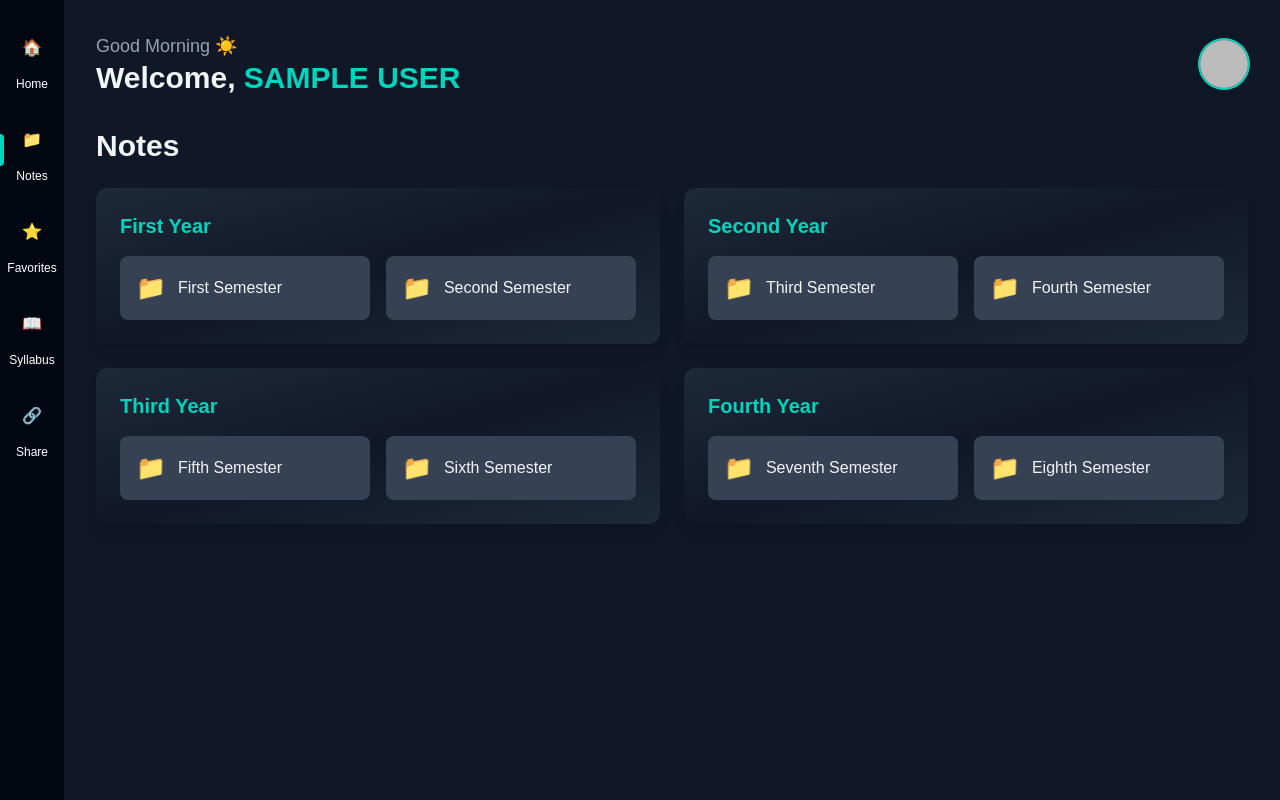
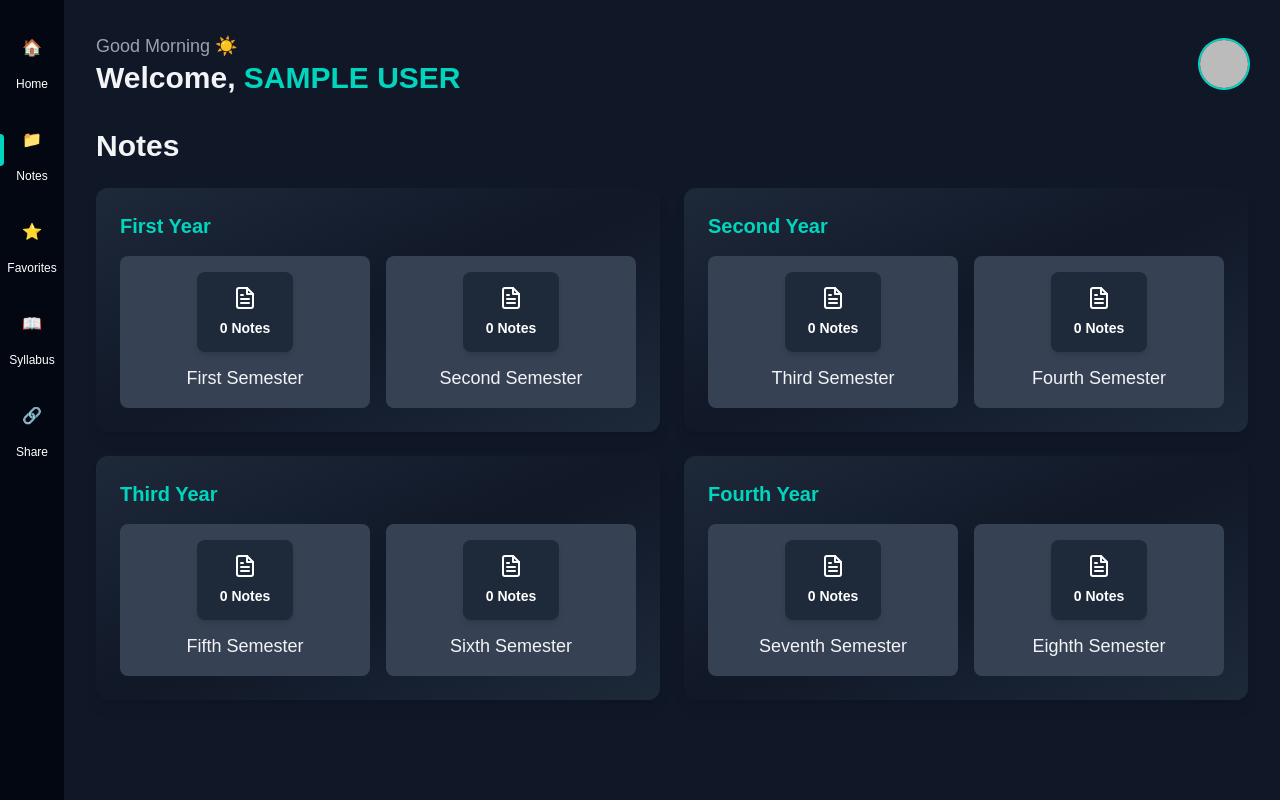
Before and after one commit to pankajsharma0001/NOTE-MANAGER, a Next.js app: page /notes in a window 1280 px wide. Built offline with nearby package versions, Linux system fonts and the light colour scheme; no server answers; the database is empty; sample sign-in values are in the browser's storage.

Commit message:
feat: implement note counts caching and improve UI for notes display

```diff
--- a/src/pages/notes/index.js
+++ b/src/pages/notes/index.js
@@ -1,8 +1,6 @@
 import { useRouter } from "next/router";
+import { useEffect, useState } from "react";
 import DashboardLayout from "../../components/DashboardLayout";
-
-export default function Notes() {
-  const router = useRouter();
 
 const years = [
   { year: "First Year", semesters: [{ name: "First Semester", slug: "first" }, { name: "Second Semester", slug: "second" }] },
@@ -11,26 +9,89 @@ export default function Notes() {
   { year: "Fourth Year", semesters: [{ name: "Seventh Semester", slug: "seventh" }, { name: "Eighth Semester", slug: "eighth" }] },
 ];
 
+const semesters = years.flatMap((year) => year.semesters);
+
+export default function Notes() {
+  const router = useRouter();
+  const [noteCounts, setNoteCounts] = useState({});
+
+  useEffect(() => {
+    let ignore = false;
+
+    async function fetchCounts() {
+      const cached = sessionStorage.getItem("noteCountsCache");
+      if (cached) {
+        if (!ignore) setNoteCounts(JSON.parse(cached));
+        return;
+      }
+
+      const entries = await Promise.all(
+        semesters.map(async (semester) => {
+          try {
+            const res = await fetch(`/api/notes?semester=${semester.slug}`);
+            const data = await res.json();
+            return [semester.slug, data.success ? data.data.length : 0];
+          } catch {
+            return [semester.slug, 0];
+          }
+        })
+      );
+
+      const counts = Object.fromEntries(entries);
+      sessionStorage.setItem("noteCountsCache", JSON.stringify(counts));
+      if (!ignore) setNoteCounts(counts);
+    }
+
+    fetchCounts();
+    return () => {
+      ignore = true;
+    };
+  }, []);
+
   return (
     <DashboardLayout>
       <h1 className="text-3xl font-bold mb-6 text-center sm:text-left">Notes</h1>
 
       <div className="grid grid-cols-1 sm:grid-cols-2 lg:grid-cols-2 gap-6">
-        {years.map((year, idx) => (
-          <div key={idx} className="bg-gradient-to-br from-gray-800 via-gray-900 to-gray-800 p-6 rounded-xl shadow-lg">
+        {years.map((year) => (
+          <div key={year.year} className="bg-gradient-to-br from-gray-800 via-gray-900 to-gray-800 p-6 rounded-xl shadow-lg">
             <h2 className="text-xl font-semibold mb-4 text-teal-400 text-center sm:text-left">{year.year}</h2>
 
             <div className="grid grid-cols-1 sm:grid-cols-2 gap-4">
-              {year.semesters.map((sem, i) => (
+              {year.semesters.map((sem) => {
+                const count = noteCounts[sem.slug];
+
+                return (
                   <div
-                  key={i}
+                    key={sem.slug}
                     onClick={() => router.push(`/notes/${sem.slug}`)}
-                  className="flex items-center justify-center sm:justify-start p-4 bg-gray-700 rounded-lg cursor-pointer hover:bg-teal-400 hover:text-gray-900 transition transform hover:scale-105 text-center sm:text-left"
+                    className="flex flex-col items-center justify-center gap-3 p-4 bg-gray-700 rounded-lg cursor-pointer hover:bg-teal-400 hover:text-gray-900 transition transform hover:scale-105 text-center min-h-[8rem]"
                   >
-                  <span className="text-2xl mr-3">{/* 📁 icon */}📁</span>
-                  <span className="truncate">{sem.name}</span>
+                    <div className="flex flex-col items-center justify-center gap-1 sm:gap-2 bg-gray-800 text-white rounded-lg w-20 h-16 sm:w-24 sm:h-20 shadow-md">
+                      <svg
+                        className="w-5 h-5 sm:w-6 sm:h-6"
+                        viewBox="0 0 24 24"
+                        fill="none"
+                        stroke="currentColor"
+                        strokeWidth="2"
+                        strokeLinecap="round"
+                        strokeLinejoin="round"
+                        aria-hidden="true"
+                      >
+                        <path d="M14 2H6a2 2 0 0 0-2 2v16a2 2 0 0 0 2 2h12a2 2 0 0 0 2-2V8z" />
+                        <path d="M14 2v6h6" />
+                        <path d="M16 13H8" />
+                        <path d="M16 17H8" />
+                        <path d="M10 9H8" />
+                      </svg>
+                      <span className="text-xs sm:text-sm font-semibold">
+                        {count ?? "..."} {count === 1 ? "Note" : "Notes"}
+                      </span>
                     </div>
-              ))}
+                    <span className="text-base sm:text-lg font-medium truncate max-w-full">{sem.name}</span>
+                  </div>
+                );
+              })}
             </div>
           </div>
         ))}
--- a/src/pages/share.js
+++ b/src/pages/share.js
@@ -45,14 +45,14 @@ export default function SharePage() {
   };
 
   const subjectsBySemester = {
-    1: ["Applied Chemistry","Applied Physics","Calculus I","Communication Techniques","Computer Programming","Engineering Drawing"],
-    2: ["Algebra & Geometry","Applied Mechanics","Basic Electrical and Electronics Engineering","Civil Engineering Materials","Civil Engineering Workshop","Engineering Geology","Introduction to Energy Engineering"],
-    3: ["Building Technology","Calculus II","Fluid Mechanics","Numerical Methods","Strength of Materials","Surveying I"],
-    4: ["Engineering Economics","Hydraulics","Probability and Statistics","Soil Mechanics","Structural Analysis I","Surveying II"],
-    5: ["Engineering Hydrology","Design of Steel and Timber Structure","Foundation Engineering","Structural Analysis II","Transportation Engineering I","Water Supply Engineering"],
-    6: ["Civil Engineering Project I","Concrete Technology & Masonry Structure","Estimation and Valuation","Elective I","Irrigation and Dranage Engineering","Sanitary Engineering","Survery Field Project","Transportation Engineering II"],
-    7: ["Civil Engineering Project II","Construction Project Management","Design of R.C.C. Structure","Elective II","Engineering Professional Practice","Hydropower Engineering"],
-    8: ["Elective III","Internship"],
+    1: ["Applied Chemistry", "Applied Physics", "Calculus I", "Communication Techniques", "Computer Programming", "Engineering Drawing"],
+    2: ["Algebra & Geometry", "Applied Mechanics", "Basic Electrical and Electronics Engineering", "Civil Engineering Materials", "Civil Engineering Workshop", "Engineering Geology", "Introduction to Energy Engineering"],
+    3: ["Building Technology", "Calculus II", "Fluid Mechanics", "Numerical Methods", "Strength of Materials", "Surveying I"],
+    4: ["Engineering Economics", "Hydraulics", "Probability and Statistics", "Soil Mechanics", "Structural Analysis I", "Surveying II"],
+    5: ["Engineering Hydrology", "Design of Steel and Timber Structure", "Foundation Engineering", "Structural Analysis II", "Transportation Engineering I", "Water Supply Engineering"],
+    6: ["Civil Engineering Project I", "Concrete Technology & Masonry Structure", "Estimation and Valuation", "Elective I", "Irrigation and Dranage Engineering", "Sanitary Engineering", "Survery Field Project", "Transportation Engineering II"],
+    7: ["Civil Engineering Project II", "Construction Project Management", "Design of R.C.C. Structure", "Elective II", "Engineering Professional Practice", "Hydropower Engineering"],
+    8: ["Elective III", "Internship"],
   };
 
   const showToast = (message, type = "success") => {
@@ -109,6 +109,7 @@ export default function SharePage() {
       const data = await res.json();
       if (data.success) {
         showToast("File submitted successfully!", "success");
+        sessionStorage.removeItem("noteCountsCache");
         setForm({ title: "", subject: "", semester: "", content: "" });
         setFile(null);
         if (preview?.startsWith("blob:")) URL.revokeObjectURL(preview);
@@ -127,7 +128,7 @@ export default function SharePage() {
 
   return (
     <DashboardLayout>
-      <div className="min-h-screen flex justify-center items-start pt-12 px-4">
+      <div className="flex justify-center items-start pt-4 sm:pt-12 px-4 pb-20 md:pb-0">
         <form
           onSubmit={handleSubmit}
           onDragOver={(e) => isDesktop && e.preventDefault()}
@@ -193,9 +194,8 @@ export default function SharePage() {
 
           {/* Upload area */}
           <div
-            className={`flex flex-col items-center justify-center border-2 border-dashed rounded-lg p-6 text-center transition-all duration-300 ${
-              file ? "border-teal-500 bg-gray-700/40" : "border-gray-600 hover:border-teal-400 hover:bg-gray-700/20"
-            }`}
+            className={`flex flex-col items-center justify-center border-2 border-dashed rounded-lg p-6 text-center transition-all duration-300 ${file ? "border-teal-500 bg-gray-700/40" : "border-gray-600 hover:border-teal-400 hover:bg-gray-700/20"
+              }`}
             onClick={() => document.getElementById("fileInput").click()}
           >
             <input
@@ -207,7 +207,7 @@ export default function SharePage() {
             />
             {!file ? (
               <p className="text-gray-400">
-                {isDesktop ? "📂 Drag & drop (PC) or click to upload" : "📁 Tap to choose a file"}
+                {isDesktop ? "📂 Drag & drop or click to upload" : "📁 Tap to choose a file"}
               </p>
             ) : (
               <div className="flex flex-col items-center">
@@ -241,9 +241,8 @@ export default function SharePage() {
           {/* Submit */}
           <button
             type="submit"
-            className={`w-full py-2 rounded-lg font-semibold flex items-center justify-center gap-2 transition text-white ${
-              loading ? "bg-gray-500 cursor-not-allowed" : "bg-teal-500 hover:bg-teal-600"
-            }`}
+            className={`w-full py-2 rounded-lg font-semibold flex items-center justify-center gap-2 transition text-white ${loading ? "bg-gray-500 cursor-not-allowed" : "bg-teal-500 hover:bg-teal-600"
+              }`}
             disabled={loading}
           >
             {loading && (
@@ -262,9 +261,8 @@ export default function SharePage() {
 
           {/* Toast */}
           <div
-            className={`fixed bottom-8 left-1/2 transform -translate-x-1/2 px-6 py-3 rounded shadow-lg text-white transition-all duration-500 ${
-              toast.show ? "opacity-100 translate-y-0" : "opacity-0 translate-y-10"
-            } ${toast.type === "success" ? "bg-green-500" : "bg-red-500"}`}
+            className={`fixed bottom-8 left-1/2 transform -translate-x-1/2 px-6 py-3 rounded shadow-lg text-white transition-all duration-500 ${toast.show ? "opacity-100 translate-y-0" : "opacity-0 translate-y-10"
+              } ${toast.type === "success" ? "bg-green-500" : "bg-red-500"}`}
           >
             {toast.message}
           </div>
```
Lines whose indentation alone changed are shown as unchanged.
